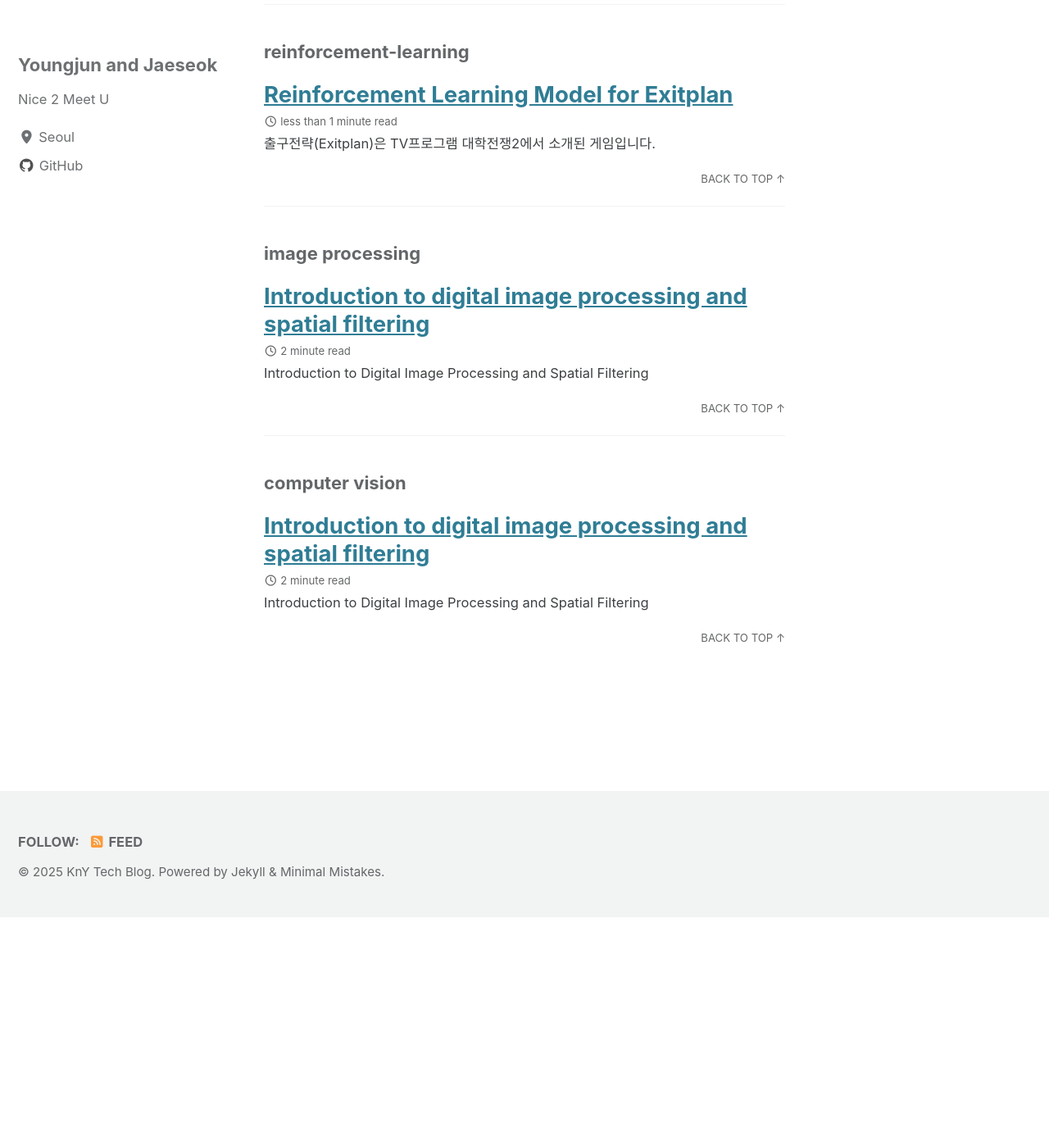
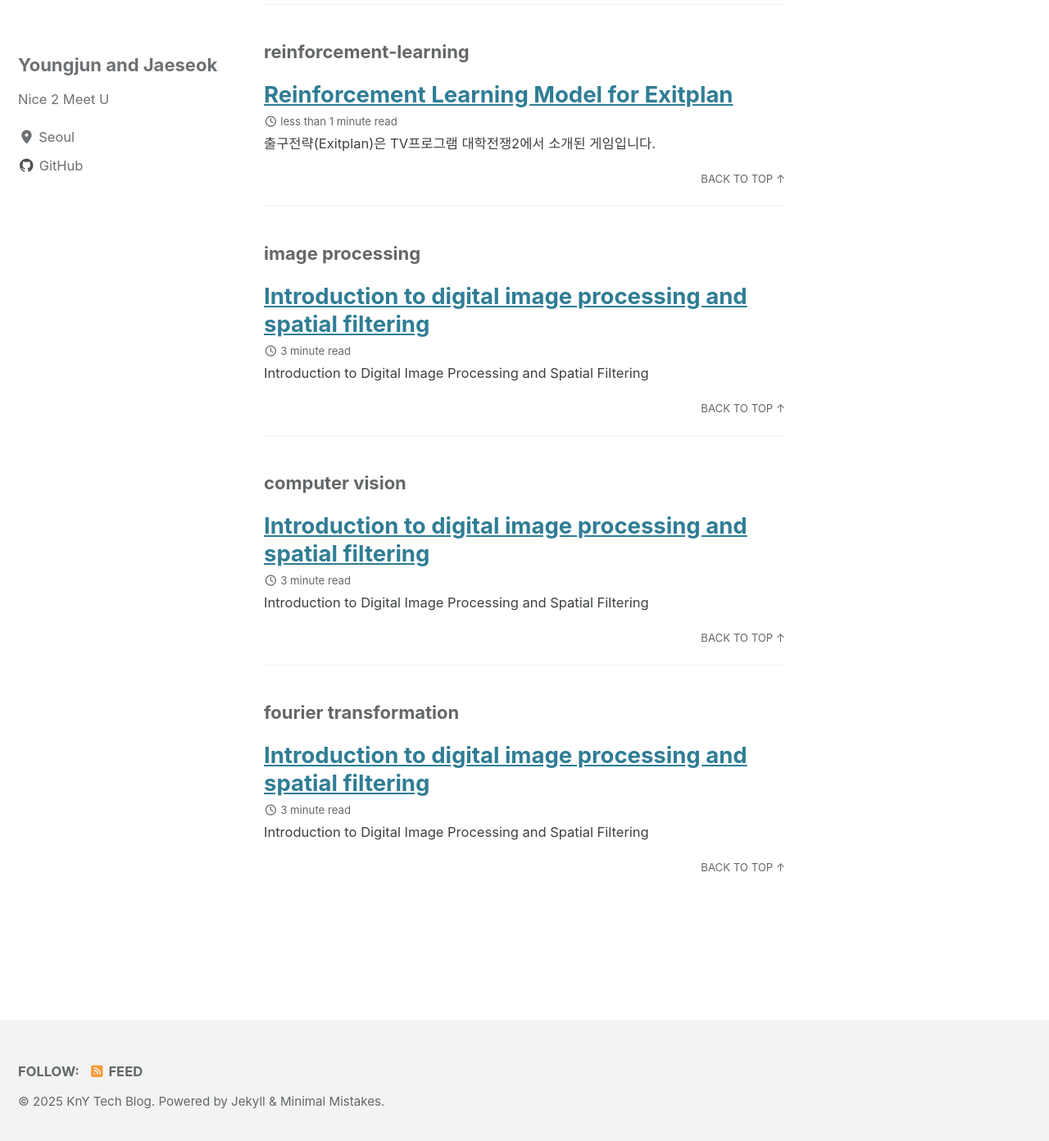
Before and after one commit to KerNYing/KerNYing.github.io, a Jekyll site: the page built from _pages/tags-archive.md, in a window 1280 px wide and 1400 px high, scrolled down 801 px. Shown: the top 1392 px of the window at 82% size. Built offline with Jekyll 4.4.1, drawn with Linux system fonts in a browser that asks for light colours; cached includes are drawn as plain includes; before the commit the page ends 1920 px from its top, so only the background shows below that; some of the changed lines change nothing that is shown; some of the changed text lies outside the part shown.

Commit message:
Update: article

```diff
--- a/_posts/2025-01-20-Intro-digital-image-processing.md
+++ b/_posts/2025-01-20-Intro-digital-image-processing.md
@@ -2,7 +2,7 @@
 title: "Introduction to digital image processing and spatial filtering"
 date: 2025-01-20 00:00:00 +0900
 categories: [blog]
-tags: [image processing, computer vision]
+tags: [image processing, computer vision, fourier transformation]
 layout: single
 author_profile: true
 ---
@@ -148,4 +148,59 @@ system은 input을 받아서 output을 내보냄
 
 -> Linear Space Invariance System (LSI System)
 
--
+
+LSI System을 가지고 있다면
+그 출력은
+impulse response function
+point spread function
+그 입력과 LSI System을 convolution 해준다 -> 모르겠음
+(학부생 기준 1시간반 걸려 설명해야함)
+
+
+LSI System 이라면 나의 출력은 입력과 내 시스템의 point spread function의 convolution으로 결정된다.
+
+convolutional filter를 flip한 다음 sliding window 연산
+-> digital image processing의 두번째 tool
+: convolution을 이용해서 filtering
+
+convolution kernel == IRF == PSF
+
+example2: edge만 남김
+example3: 가로방향의 edge를 주로 남김
+
+kernel을 어떻게 정의하냐 따라 우리가 원하는 filter를 만들 수 있음
+-> image processing의 두번째 기초 방식
+
+## 6 Spatial Filter
+여러 용도의 kernel(==filter)
+- blur, edge 등
+
+origin과 filter 크기가 달라도 padding, crop 등으로 맞추기도 함
+
+smoothing filter
+: low pass filter or moving average filter
+
+
+enhancing or sharpening images
+- strengthen edges of original image
+
+median filter
+- salt and pepper noise
+
+단점: 처리 후에 noise가 아니라 실제처럼 보임
+
+gaussian noise -> low pass filter
+salt and pepper or impulsive noise -> median filter
+
+## Fourier Transform
+complex exponential function
+discrete fourier transform: 내적
+
+physical meaning: 신호를 decompose -> 분해한다
+
+
+spatial frequency
+
+## Practice
+using convolution as filter
+smoothing and sharpening with convolution
```
